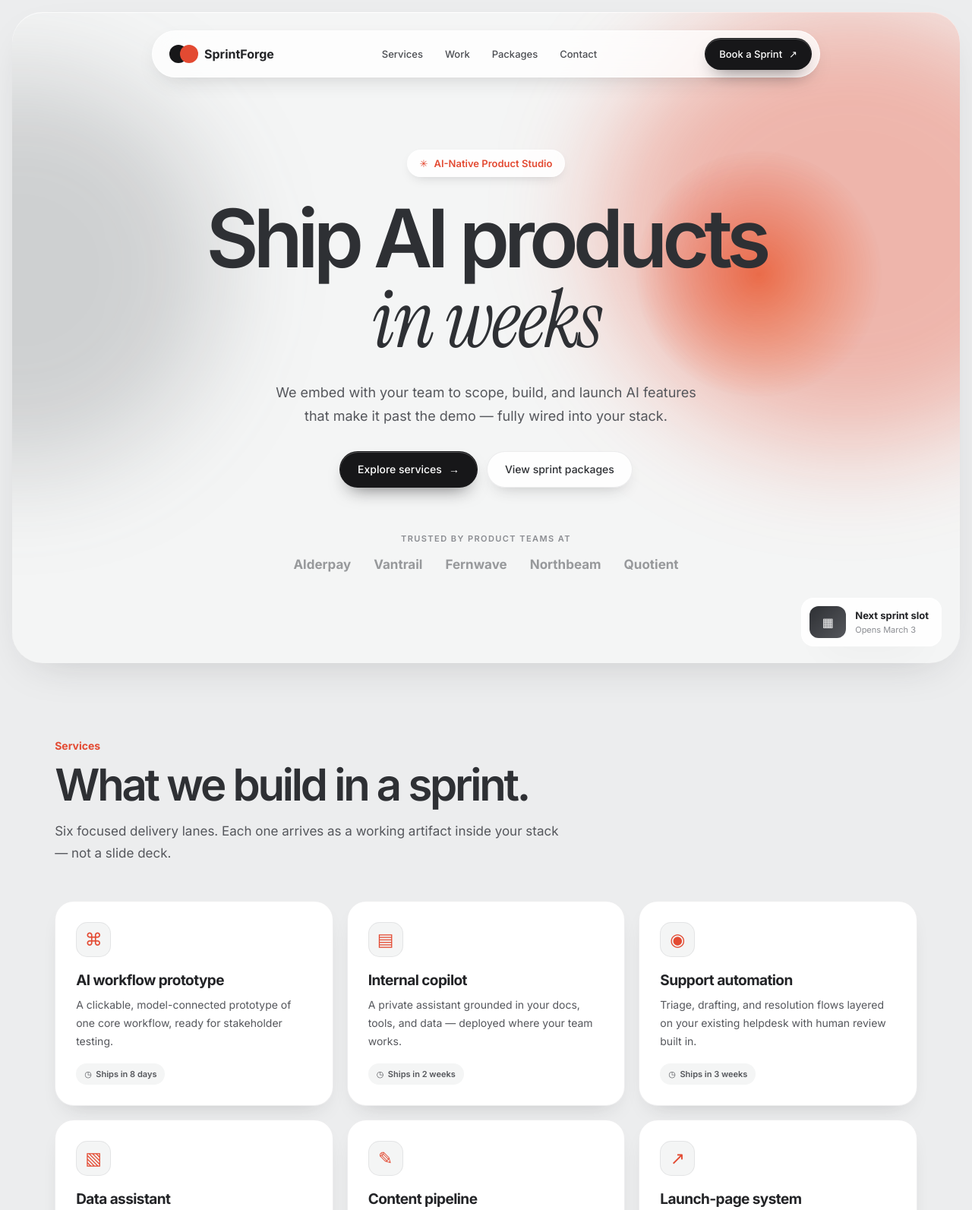
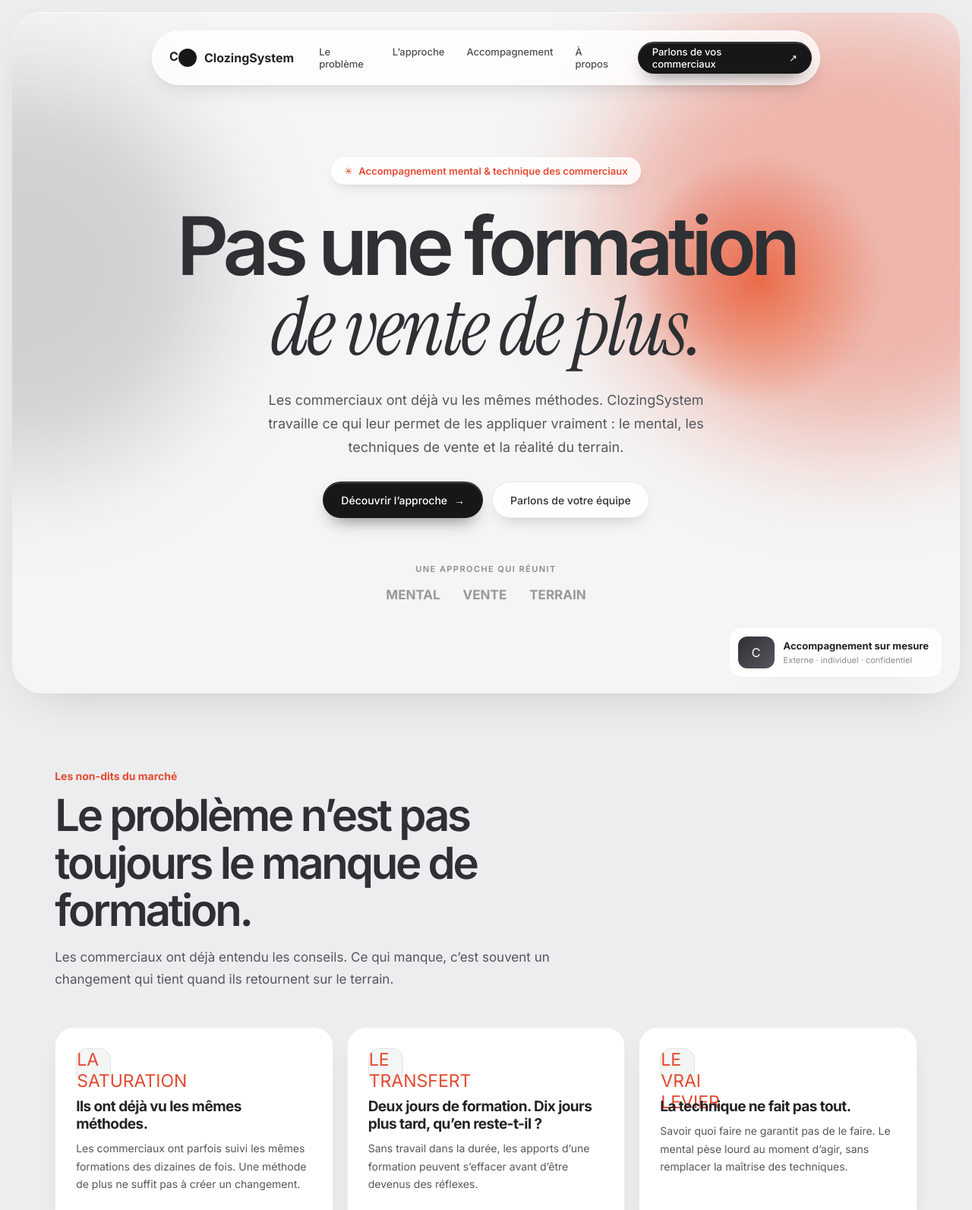
Before and after one commit to maximekozioltest-lang/sprintforge-site, an Astro site in the folder sprintforge-site-upload/: page / in a window 1280 px wide. Shown: the top 1593 px of the page at 76% size. Built offline with nearby package versions, Linux system fonts and the light colour scheme; Astro itself is replaced by a stand-in of ours.

Commit message:
Replace template content with ClozingSystem

```diff
--- a/sprintforge-site-upload/src/components/ContentSections.astro
+++ b/sprintforge-site-upload/src/components/ContentSections.astro
@@ -1,32 +1,37 @@
 ---
 import SectionHeading from './SectionHeading.astro';
 const services = [
-  ['⌘','AI workflow prototype','A clickable, model-connected prototype of one core workflow, ready for stakeholder testing.','8 days'],
-  ['▤','Internal copilot','A private assistant grounded in your docs, tools, and data — deployed where your team works.','2 weeks'],
-  ['◉','Support automation','Triage, drafting, and resolution flows layered on your existing helpdesk with human review built in.','3 weeks'],
-  ['▧','Data assistant','Natural-language querying over your warehouse, with guardrails and saved answers your team trusts.','3 weeks'],
-  ['✎','Content pipeline','Structured generation, review, and publishing flows tuned to your brand voice and approval loops.','2 weeks'],
-  ['↗','Launch-page system','A modular launch page and messaging kit so your AI feature ships with a story, not just a toggle.','2 weeks'],
+  ['01','Le mental','Faire ce qui est nécessaire même sans envie. Rebondir après un refus. Tenir dans la durée.'],
+  ['02','Les techniques de vente','Prospection, découverte, qualification, argumentation, objections et négociation. La technique reste indispensable.'],
+  ['03','La réalité psychologique du métier','Comprendre ce qui se joue vraiment pour un commercial, au-delà de ce qu’il dit ou montre.'],
+  ['04','Le passage à l’action','Travailler les freins qui empêchent d’appliquer les méthodes déjà connues.'],
+  ['05','Les situations réelles','Partir des rendez-vous, des opportunités et des difficultés vécues sur le terrain.'],
+  ['06','Le potentiel de progression','Concentrer le travail là où le commercial peut réellement franchir un cap.'],
 ];
-const cases = [
-  ['Fintech · Prototype Sprint','Reconciliation copilot for Alderpay','Ops spent hours matching mismatched transactions by hand every week.','A matching assistant with confidence scoring and a review queue.','Internal tool in production, wired to their existing ledger API.'],
-  ['Logistics · Launch Sprint','Dispatch assistant for Vantrail','Dispatchers juggled five tools to answer one driver question.','A single chat surface that pulls routes, ETAs, and exceptions.','Slack-native assistant, live across three regional hubs.'],
-  ['SaaS · Operating System Sprint','Content engine for Fernwave',"Marketing couldn't keep release notes and docs in sync at scale.",'A drafting pipeline with tone controls and human approval gates.','A full publishing system with CMS hooks and analytics.'],
+const nonDits = [
+  ['LA SATURATION','Ils ont déjà vu les mêmes méthodes.','Les commerciaux ont parfois suivi les mêmes formations des dizaines de fois. Une méthode de plus ne suffit pas à créer un changement.'],
+  ['LE TRANSFERT','Deux jours de formation. Dix jours plus tard, qu’en reste-t-il ?','Sans travail dans la durée, les apports d’une formation peuvent s’effacer avant d’être devenus des réflexes.'],
+  ['LE VRAI LEVIER','La technique ne fait pas tout.','Savoir quoi faire ne garantit pas de le faire. Le mental pèse lourd au moment d’agir, sans remplacer la maîtrise des techniques.'],
 ];
-const packages = [
-  {name:'Prototype Sprint', duration:'8 days · one workflow', price:'$9k', features:['Discovery workshop + workflow map','Model-connected clickable prototype','Validation report + next-step plan'], cta:'Start a Prototype Sprint'},
-  {name:'Launch Sprint', duration:'4 weeks · production build', price:'$28k', featured:true, features:['Everything in Prototype Sprint','Production integration into your stack','Evaluation suite + guardrails','Team handover + launch support'], cta:'Book a Launch Sprint'},
-  {name:'Operating System Sprint', duration:'8 weeks · full system', price:'$52k', features:['Multi-workflow AI operating layer','Shared model + data infrastructure','Internal enablement + playbooks'], cta:'Scope an OS Sprint'},
+const accompaniments = [
+  {name:'Accompagnement individuel', label:'MENTAL + TECHNIQUE', text:'Un travail sur mesure, construit à partir du profil, du marché et des situations vécues.', items:['Un échange avec l’entreprise','Un échange avec le commercial','Un plan adapté, pas un programme plaqué']},
+  {name:'Travail au plus près du terrain', label:'ACTIONS + SUIVI', featured:true, text:'On choisit les leviers prioritaires et on les travaille dans les situations commerciales réelles.', items:['Des objectifs concrets','Un suivi dans la durée','Des ajustements au fil du terrain']},
+  {name:'Ressources et appui', label:'ENTRE LES SÉANCES', text:'Des supports et des points de contact pour faire vivre le travail au quotidien.', items:['Ressources audio et vidéo','Supports adaptés au profil','Appui sur les opportunités en cours']},
 ];
 ---
 <main>
-  <section class="section" id="services">
-    <SectionHeading label="Services" title="What we build in a sprint." copy="Six focused delivery lanes. Each one arrives as a working artifact inside your stack — not a slide deck." />
-    <div class="service-grid">{services.map(([icon, title, copy, time]) => <article class="service-card reveal"><span class="service-icon">{icon}</span><h3>{title}</h3><p>{copy}</p><span class="time-pill">◷ &nbsp;Ships in {time}</span></article>)}</div>
+  <section class="section" id="non-dits">
+    <SectionHeading label="Les non-dits du marché" title="Le problème n’est pas toujours le manque de formation." copy="Les commerciaux ont déjà entendu les conseils. Ce qui manque, c’est souvent un changement qui tient quand ils retournent sur le terrain." />
+    <div class="service-grid">{nonDits.map(([label,title,copy]) => <article class="service-card reveal"><span class="service-icon">{label}</span><h3>{title}</h3><p>{copy}</p></article>)}</div>
   </section>
-  <section class="section proof-section"><div class="proof-panel"><div class="metric"><strong>8 <i>days</i></strong><span>to a working prototype</span></div><div class="metric metric-featured"><strong>4 <i>demos</i></strong><span>live stakeholder demos per sprint</span></div><div class="metric"><strong>1 <i>system</i></strong><span>launch-ready and handed over</span></div><small>Sample sprint metrics shown for illustration — your engagement plan defines the real numbers.</small></div></section>
-  <section class="section" id="capabilities"><SectionHeading label="How we work" title="One team. Every sprint." /><div class="dark-panel"><article class="dark-feature"><h3>Full-cycle <span>sprint delivery</span></h3><p>Scope, build, and demo AI features in one continuous loop — detailed briefs, model-connected prototypes, and live stakeholder walkthroughs.</p><div class="workflow-art"><span>Scope</span><b>→</b><span class="demo-token">Demo day</span><b>→</b><span>Ship</span></div></article><article class="dark-feature speed-feature"><span class="orange-tag">3× faster</span><div class="bars"><i></i><i></i><i></i><i></i><i></i></div><p>Median time from idea to shipped feature</p></article><article class="dark-feature wide-feature"><span class="orange-tag">↗ Prototype → Production</span><h3>Prototype-to-launch <span>synergy</span></h3><p>Move seamlessly from validating an idea to launching and scaling it — without switching teams, tools, or contracts.</p></article><article class="dark-feature"><h3>Integrated <span>handover</span></h3><p>Own everything after we leave — evals, guardrails, monitoring, and playbooks your team actually runs.</p></article></div></section>
-  <section class="section" id="work"><SectionHeading label="Recent builds" title="Sprints that shipped." /><div class="case-list">{cases.map(([category,title,problem,output,shipped], i) => <article class:list={['case-card','reveal',{reverse:i===1}]}><div class="case-copy"><span class="time-pill">{category}</span><h3>{title}</h3><div class="case-details"><div><b>Problem</b><p>{problem}</p></div><div><b>Sprint output</b><p>{output}</p></div><div><b>Shipped artifact</b><p>{shipped}</p></div></div></div><div class="case-visual" aria-hidden="true"><div class="mock-window"><span class="mock-dots">● ● ●</span><i></i><i></i><i></i><i></i><b></b></div></div></article>)}</div></section>
-  <section class="section" id="packages"><div class="packages-panel"><SectionHeading centered label="Packages" title="Pick the sprint that fits." copy="Fixed scope, fixed timeline, real deliverables. Every package ends with something running in your stack."/><div class="package-grid">{packages.map(pkg => <article class:list={['package-card',{featured:pkg.featured}]}><div class="package-title"><h3>{pkg.name}</h3>{pkg.featured && <span class="orange-tag">Most booked</span>}</div><p class="duration">{pkg.duration}</p><strong class="price">{pkg.price}<small> / sprint</small></strong><ul>{pkg.features.map(feature => <li><span>✓</span>{feature}</li>)}</ul><a class="button" href="#contact">{pkg.cta}</a></article>)}</div><p class="disclaimer">Prices shown are sample placeholders — final scope is confirmed on a discovery call.</p></div></section>
-  <section class="section studio-section"><SectionHeading label="Studio" title="The team behind the sprints."/><div class="studio-grid"><article class="studio-card studio-quote"><span>AI&nbsp;&nbsp; Product</span><blockquote>“We don't just demo models. We ship AI systems teams are still running a year later.”</blockquote><small>— Lena Kort, AI Systems Lead</small></article><article class="studio-card studio-photo"><strong>SprintForge©</strong><small>Since '21</small><a href="#work">View work</a></article><article class="studio-card studio-concept"><small>→ Concept</small><p><b>Don't just plug in a model.</b> Wire intelligence into the workflows people already use. Every prompt is a decision. Every guardrail, a promise. This is AI as infrastructure — shaped by shipping.</p><a href="mailto:hello@sprintforge.studio">hello@sprintforge.studio</a><span>+1 415 555 0134</span></article></div></section>
+
+  <section class="section proof-section"><div class="proof-panel"><div class="metric"><strong>150<i>+</i></strong><span>profils accompagnés</span></div><div class="metric metric-featured"><strong>4,9 <i>/ 5</i></strong><span>Trust Score, basé sur 106 avis</span></div><div class="metric"><strong>15 <i>ans</i></strong><span>au contact des commerciaux</span></div><small>Chiffres affichés sur le site ClozingSystem. Le Trust Score et le nombre d’avis peuvent évoluer.</small></div></section>
+
+  <section class="section" id="approche"><SectionHeading label="La différence ClozingSystem" title="Le mental au cœur. La technique au service de l’action." copy="La technique reste essentielle. Mais elle ne sert à rien si le commercial n’arrive pas à l’utiliser quand ça compte." /><div class="dark-panel"><article class="dark-feature"><h3>Pas une formation <span>de plus.</span></h3><p>On ne déroule pas un catalogue de modules. On comprend le profil, son marché et ce qui bloque. Puis on travaille le levier qui peut vraiment le faire avancer.</p><div class="workflow-art"><span>Comprendre</span><b>→</b><span class="demo-token">Prioriser</span><b>→</b><span>Agir</span></div></article><article class="dark-feature speed-feature"><span class="orange-tag">SUR MESURE</span><div class="bars"><i></i><i></i><i></i><i></i><i></i></div><p>Pas de trame universelle. Le travail s’adapte au commercial et au terrain.</p></article><article class="dark-feature wide-feature"><span class="orange-tag">MENTAL + TECHNIQUE</span><h3>Surprendre pour <span>faire bouger.</span></h3><p>Sortir des schémas standards de formation. Aborder ce qui est évité. Transformer les prises de conscience en actes concrets.</p></article><article class="dark-feature"><h3>Un regard <span>extérieur.</span></h3><p>Un cadre individuel et confidentiel pour parler franchement, sans enjeu hiérarchique. Le commercial garde le dernier mot sur son engagement.</p></article></div></section>
+
+  <section class="section" id="potentiel"><SectionHeading label="Choisir où investir" title="Tous les commerciaux n’ont pas le même potentiel de progression." copy="L’accompagnement se concentre sur les profils qui peuvent aller plus loin. Le but n’est pas de faire suivre le même parcours à tout le monde." /><div class="case-list"><article class="case-card reveal"><div class="case-copy"><span class="time-pill">LE BON PROFIL</span><h3>Repérer la marge de progression.</h3><div class="case-details"><div><b>Ce qu’on regarde</b><p>Le potentiel du commercial, ses capacités, son envie et sa réalité de terrain.</p></div><div><b>Ce qu’on choisit</b><p>Le frein principal et les quelques leviers qui peuvent faire la différence.</p></div><div><b>Ce qu’on évite</b><p>Investir dans un parcours standard sans vérifier s’il correspond à la personne.</p></div></div></div><div class="case-visual" aria-hidden="true"><div class="mock-window"><span class="mock-dots">POTENTIEL · LEVIERS · TERRAIN</span><i></i><i></i><i></i><i></i><b></b></div></div></article></div></section>
+
+  <section class="section" id="accompagnement"><div class="packages-panel"><SectionHeading centered label="L’accompagnement" title="Un travail ciblé. Pas un catalogue." copy="Le contenu se construit à partir de la situation de l’entreprise et du commercial. Les sujets évoluent avec le terrain."/><div class="package-grid">{accompaniments.map(item => <article class:list={['package-card',{featured:item.featured}]}><div class="package-title"><h3>{item.name}</h3>{item.featured && <span class="orange-tag">AU PLUS PRÈS DU TERRAIN</span>}</div><p class="duration">{item.label}</p><p class="package-description">{item.text}</p><ul>{item.items.map(point => <li><span>✓</span>{point}</li>)}</ul><a class="button" href="#contact">En parler</a></article>)}</div><p class="disclaimer">Le format et la durée se définissent selon le besoin. Aucun tarif n’est affiché ici.</p></div></section>
+
+  <section class="section studio-section" id="apropos"><SectionHeading label="Maxime Koziol · ClozingSystem" title="Du direct. Du sur-mesure. Pas de pirouette."/><div class="studio-grid"><article class="studio-card studio-quote"><span>LE CADRE</span><blockquote>Un espace individuel et confidentiel où le commercial peut parler franchement.</blockquote><small>Le commercial garde le dernier mot sur son engagement.</small></article><article class="studio-card studio-photo"><strong>ClozingSystem</strong><small>MENTAL · TECHNIQUE · TERRAIN</small><a href="#contact">Parlons-en</a></article><article class="studio-card studio-concept"><small>→ MA CONVICTION</small><p><b>Former encore ne suffit pas.</b> Je travaille avec les commerciaux à fort potentiel de progression pour les surprendre, sortir des schémas standards et faire évoluer ce qu’ils font réellement sur le terrain.</p><a href="mailto:contact@clozingsystem.com">contact@clozingsystem.com</a><span>Accompagnement mental et technique des commerciaux</span></article></div></section>
 </main>
--- a/sprintforge-site-upload/src/components/Header.astro
+++ b/sprintforge-site-upload/src/components/Header.astro
@@ -1,16 +1,16 @@
 ---
-const links = [['Services', '#services'], ['Work', '#work'], ['Packages', '#packages'], ['Contact', '#contact']];
+const links = [['Le problème', '#non-dits'], ['L’approche', '#approche'], ['Accompagnement', '#accompagnement'], ['À propos', '#apropos']];
 ---
 <div class="nav-wrap">
-  <nav class="nav" aria-label="Main navigation">
-    <a class="brand" href="#top" aria-label="SprintForge home"><span class="brand-mark"><i></i><i></i></span><strong>SprintForge</strong></a>
+  <nav class="nav" aria-label="Navigation principale">
+    <a class="brand" href="#top" aria-label="ClozingSystem, accueil"><span class="brand-mark" aria-hidden="true"><b>C</b><i></i></span><strong>ClozingSystem</strong></a>
     <div class="nav-links">{links.map(([label, href]) => <a href={href}>{label}</a>)}</div>
-    <a class="button button-dark nav-cta" href="#contact">Book a Sprint <span aria-hidden="true">↗</span></a>
-    <button class="menu-button" aria-label="Open navigation menu" aria-expanded="false" aria-controls="mobile-menu"><span></span><span></span></button>
+    <a class="button button-dark nav-cta" href="#contact">Parlons de vos commerciaux <span aria-hidden="true">↗</span></a>
+    <button class="menu-button" aria-label="Ouvrir le menu" aria-expanded="false" aria-controls="mobile-menu"><span></span><span></span></button>
   </nav>
   <div class="mobile-menu" id="mobile-menu" hidden>
     {links.map(([label, href]) => <a href={href}>{label}</a>)}
-    <a class="button button-dark" href="#contact">Book a Sprint</a>
+    <a class="button button-dark" href="#contact">Parlons de vos commerciaux</a>
   </div>
 </div>
 <script>
--- a/sprintforge-site-upload/src/components/Hero.astro
+++ b/sprintforge-site-upload/src/components/Hero.astro
@@ -4,11 +4,11 @@
   <div class="hero-glow hero-glow-orange"></div><div class="hero-glow hero-glow-dark"></div>
   <slot />
   <div class="hero-content">
-    <span class="eyebrow-pill"><span aria-hidden="true">✳</span> AI-Native Product Studio</span>
-    <h1>Ship AI products<br /><em>in weeks</em></h1>
-    <p class="hero-copy">We embed with your team to scope, build, and launch AI features that make it past the demo — fully wired into your stack.</p>
-    <div class="hero-actions"><a class="button button-dark" href="#services">Explore services <span aria-hidden="true">→</span></a><a class="button button-light" href="#packages">View sprint packages</a></div>
-    <div class="trusted"><p>Trusted by product teams at</p><div><span>Alderpay</span><span>Vantrail</span><span>Fernwave</span><span>Northbeam</span><span>Quotient</span></div></div>
+    <span class="eyebrow-pill"><span aria-hidden="true">✳</span> Accompagnement mental &amp; technique des commerciaux</span>
+    <h1>Pas une formation<br /><em>de vente de plus.</em></h1>
+    <p class="hero-copy">Les commerciaux ont déjà vu les mêmes méthodes. ClozingSystem travaille ce qui leur permet de les appliquer vraiment : le mental, les techniques de vente et la réalité du terrain.</p>
+    <div class="hero-actions"><a class="button button-dark" href="#approche">Découvrir l’approche <span aria-hidden="true">→</span></a><a class="button button-light" href="#contact">Parlons de votre équipe</a></div>
+    <div class="trusted"><p>Une approche qui réunit</p><div><span>MENTAL</span><span>VENTE</span><span>TERRAIN</span></div></div>
   </div>
-  <aside class="next-slot"><span class="slot-icon">▦</span><span><strong>Next sprint slot</strong><small>Opens March 3</small></span></aside>
+  <aside class="next-slot"><span class="slot-icon">C</span><span><strong>Accompagnement sur mesure</strong><small>Externe · individuel · confidentiel</small></span></aside>
 </section>
--- a/sprintforge-site-upload/src/components/SiteFooter.astro
+++ b/sprintforge-site-upload/src/components/SiteFooter.astro
@@ -1,6 +1,3 @@
 ---
 ---
-<footer class="footer" id="contact"><div class="footer-panel"><div class="footer-glow"></div><div class="footer-content"><h2>Show us what's slowing you down.<br class="desktop-only"/> We'll turn it into a sprint.</h2><p>Tell us where your team loses time. You'll get a scoped sprint proposal within one business day.</p><form class="contact-form"><label class="visually-hidden" for="email">Your work email</label><input id="email" type="email" placeholder="you@company.com" required/><button class="button button-dark" type="submit">Book a Sprint <span aria-hidden="true">→</span></button></form><p class="email-note">Or write to us directly at <a href="mailto:hello@sprintforge.studio">hello@sprintforge.studio</a></p></div><div class="footer-bottom"><a class="brand" href="#top"><span class="brand-mark"><i></i><i></i></span><strong>SprintForge</strong></a><nav aria-label="Footer navigation"><a href="#services">Services</a><a href="#work">Work</a><a href="#packages">Packages</a><a href="#contact">Contact</a></nav><small>© 2025 SprintForge Studio. All rights reserved.</small></div></div></footer>
-<script>
-  document.querySelector<HTMLFormElement>('.contact-form')?.addEventListener('submit', (event) => event.preventDefault());
-</script>
+<footer class="footer" id="contact"><div class="footer-panel"><div class="footer-glow"></div><div class="footer-content"><p class="section-label">On en parle ?</p><h2>Pas une formation de plus.<br class="desktop-only"/> Un vrai changement sur le terrain.</h2><p>Parlons des commerciaux de votre équipe, de leur potentiel et de ce qui les aiderait à passer un cap.</p><div class="contact-form"><a class="button button-dark" href="mailto:contact@clozingsystem.com">Écrire à ClozingSystem <span aria-hidden="true">→</span></a><a class="button button-light" href="https://www.clozingsystem.com/contact">Page contact</a></div><p class="email-note">contact@clozingsystem.com</p></div><div class="footer-bottom"><a class="brand" href="#top"><span class="brand-mark" aria-hidden="true"><b>C</b><i></i></span><strong>ClozingSystem</strong></a><nav aria-label="Navigation de pied de page"><a href="#non-dits">Le problème</a><a href="#approche">L’approche</a><a href="#accompagnement">Accompagnement</a><a href="#contact">Contact</a></nav><small>© 2026 ClozingSystem</small></div></div></footer>
```
